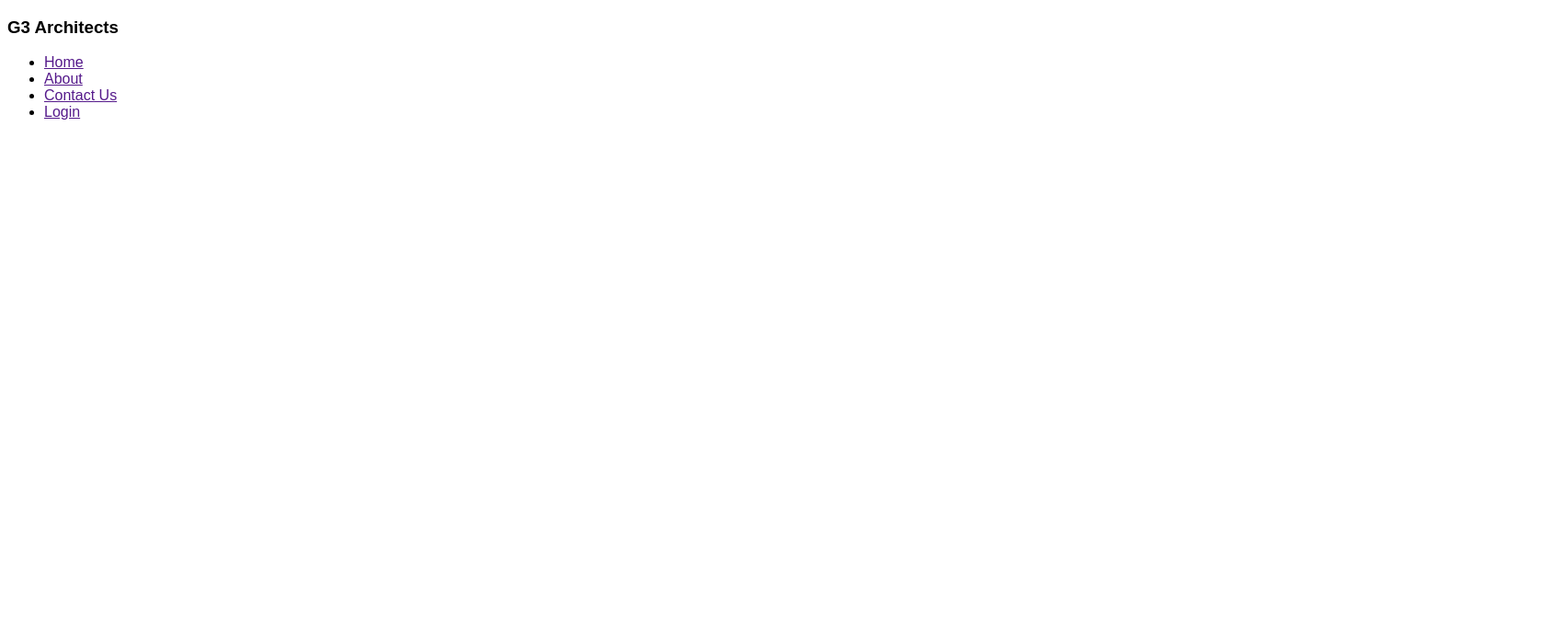
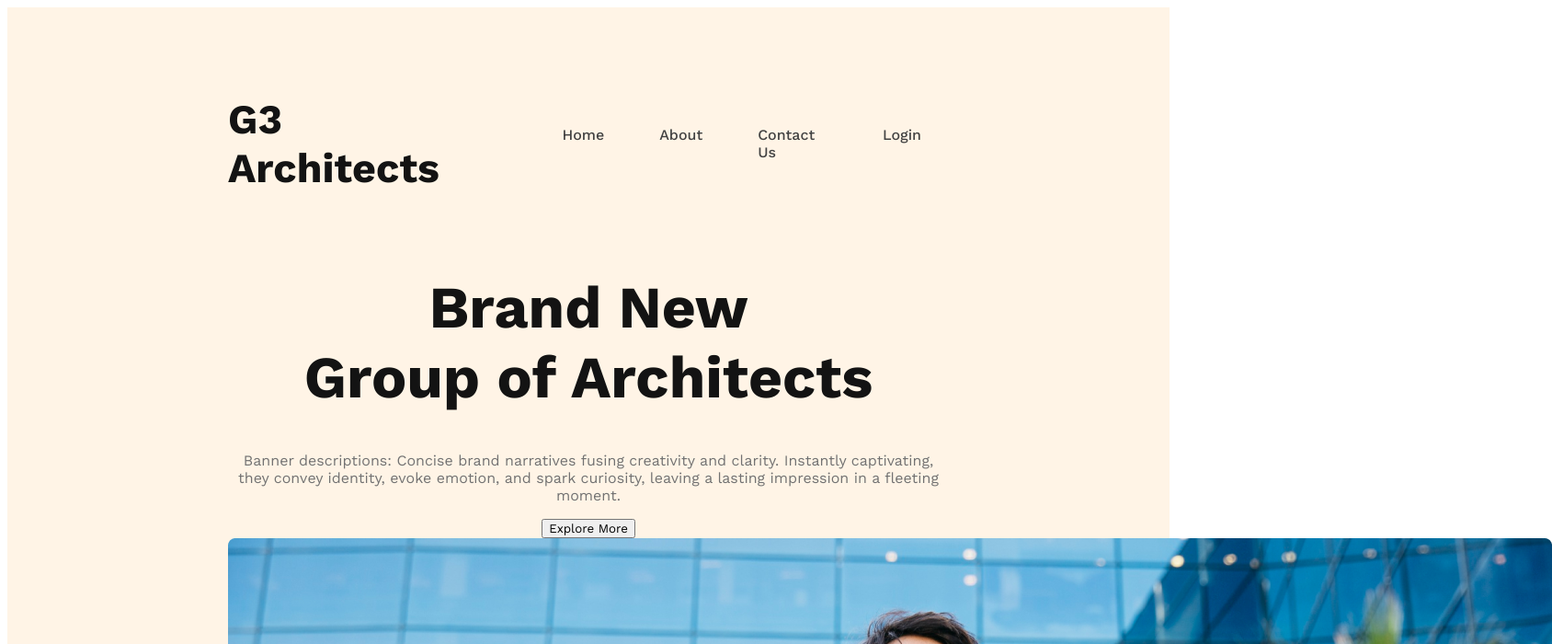
Before and after one commit to noushin-nusrat/g3-architects-website, a plain HTML site: page index.html in a window 1280 px wide. Shown: the top 700 px of the page at 92% size, 1688 px wide, since content can reach past the window. Drawn offline with nearby package versions, Linux system fonts and the light colour scheme.

Commit message:
banner content added

```diff
--- a/index.html
+++ b/index.html
@@ -1,16 +1,18 @@
 <!DOCTYPE html>
 <html lang="en">
+
 <head>
     <meta charset="UTF-8">
     <meta name="viewport" content="width=device-width, initial-scale=1.0">
     <title>G3 Architects</title>
     <link rel="stylesheet" href="styles/style.css">
 </head>
+
 <body>
     <!-- header -->
     <header>
         <nav>
-        <h3>G3 Architects</h3>
+            <h3 class="nav-title">G3 Architects</h3>
             <ul>
                 <li><a href="">Home</a></li>
                 <li><a href="">About</a></li>
@@ -18,6 +20,16 @@
                 <li><a href="">Login</a></li>
             </ul>
         </nav>
+        <div class="banner">
+        <div class="banner-content">
+            <h1 class="banner-title">Brand New <br> Group of Architects </h1>
+            <p class="banner-description">Banner descriptions: Concise brand narratives
+                fusing creativity and clarity. Instantly captivating, they convey identity, evoke emotion, and spark curiosity, leaving a lasting impression in a fleeting moment.</p>
+            <button class="btn-primary">Explore More</button>
+        </div>
+            <img src="images/banner.png" alt="">
+        </div>
+
     </header>
     <!-- main -->
     <main>
@@ -28,4 +40,5 @@
 
     </footer>
 </body>
+
 </html>
--- a/styles/style.css
+++ b/styles/style.css
@@ -1,5 +1,58 @@
-*{
-font-family: 'Work Sans', sans-serif;
+/* work sans font from google font */
+
+@import url('https://fonts.googleapis.com/css2?family=Work+Sans:ital,wght@0,400;0,500;0,600;0,700;0,800;1,600;1,700&display=swap');
+
+/* shared style */
+* {
+    font-family: 'Work Sans', sans-serif;
 }
-/* work sans font from google font */
-  @import url('https://fonts.googleapis.com/css2?family=Work+Sans:ital,wght@0,400;0,500;0,600;0,700;0,800;1,600;1,700&display=swap');
+.btn-primary{
+
+}
+
+/* header style */
+header {
+    background: rgba(255, 144, 14, 0.10);
+    padding: 50px 240px;
+}
+
+nav {
+    display: flex;
+    justify-content: space-between;
+    align-items: center;
+}
+.nav-title {
+    color: #131313;
+    font-size: 2.8rem;
+    font-weight: 700;
+}
+
+nav>ul {
+    display: flex;
+}
+
+nav li {
+    list-style: none;
+    margin: 30px;
+    font-weight: 500;
+    font-size: 1rem;
+}
+
+nav li a {
+    text-decoration: none;
+    color: #424242;
+}
+/* banner style */
+.banner-content{
+    max-width: 800px;
+    text-align: center;
+    margin: 0 auto;
+}
+.banner-title{
+    font-size: 4rem;
+    font-weight: 700;
+    color: #131313;
+}
+.banner-description{
+    color:  #727272;
+}
```
Lines whose indentation alone changed are shown as unchanged.
